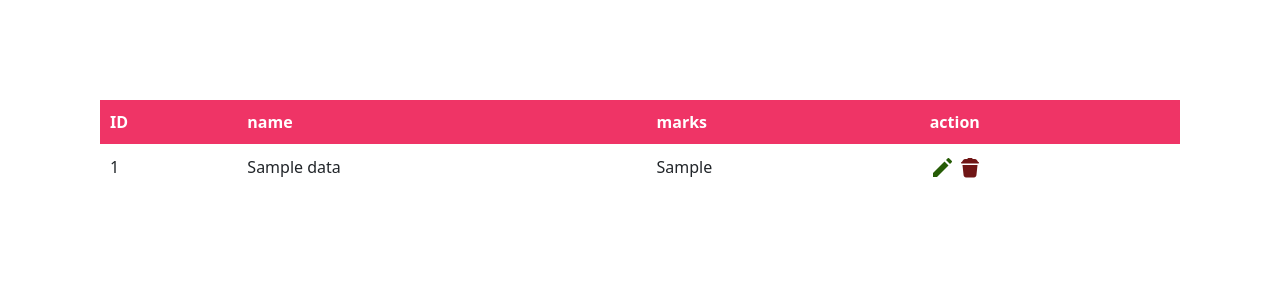
After one commit to cecyours/WebGrp, a PHP site: page /S13_P01_stu_list.php in a window 1280 px wide. The commit adds this page. Shown: the top 300 px of the page. Run offline with PHP 8.4, Linux system fonts and the light colour scheme; tables that the repository leaves empty or names only in its code hold one stand-in row (values such as "Sample post"); some libraries are stand-ins or nearby versions.

Commit message:
04/09/2023⠀⎦⎡⠀08:54⠀⎦⎢⠀Monday

```diff
--- a/S12_P01_stduent.php
+++ b/S12_P01_student.php
@@ -70,6 +70,8 @@
                 success : function(response){
 
                     alert(response)
+                    $("#student_name").val("")
+                    $("#student_mark").val("")
                 }
             })
         })
--- a/S12_P01_student_ajax.php
+++ b/S12_P01_student_ajax.php
@@ -1,11 +1,11 @@
 <?php
 
-    $con = mysqli_connect("localhost","root","","sample_coder") or die("kites are flying..");
+    $con = mysqli_connect("localhost","root","","db_student_data") or die("kites are flying..");
 
     $stu_name = $_POST['s_name'];
     $stu_mark = $_POST['s_mark'];
 
-    $sql  = "INSERT INTO `data`(`student_name`,`student_mark`) VALUES('$stu_name',$stu_mark);";
+    $sql  = "INSERT INTO `tbl_data`(`student_name`,`student_mark`) VALUES('$stu_name',$stu_mark);";
 
     $result = mysqli_query($con,$sql);
 
--- /dev/null
+++ b/S13_P01_stu_list.php
@@ -0,0 +1,131 @@
+<!DOCTYPE html>
+<html lang="en">
+
+<head>
+    <meta charset="UTF-8">
+    <meta name="viewport" content="width=device-width, initial-scale=1.0">
+    <title> kites </title>
+
+    <script src='https://kit.fontawesome.com/a076d05399.js' crossorigin='anonymous'></script>
+    <!-- bootstarp css -->
+    <link rel="stylesheet" href="./src/min.css">
+
+    <!-- js query cdn -->
+    <script src="./src/jq.js"></script>
+    <style>
+        .img-action-edit{
+            width:24px;
+        }
+        table{
+            width: 100%;
+            padding: 10px;
+        }
+        thead{
+            background: #ef3466;
+            color:white;
+        }
+        th,td{
+            padding: 10px;
+        }
+
+        tr:nth-child(even)
+        {
+            background: #eee;
+        }
+
+    </style>
+    <?php
+    $con = mysqli_connect("localhost", "root", "", "db_student_data") or die("kites are flying..");
+
+    ?>
+</head>
+
+<body>
+
+
+    <section class="document">
+
+        <?php
+
+        $sql = "SELECT * FROM tbl_data;";
+
+        $result = mysqli_query($con, $sql);
+        ?>
+        <table>
+            <thead>
+            <tr>
+
+                <th> ID </th>
+                <th> name </th>
+                <th> marks </th>
+                <th> action </th>
+            </tr>
+    </thead>
+    <tbody>
+            <?php
+            while ($row = mysqli_fetch_assoc($result)) {
+                ?>
+                <tr>
+
+                    <td>
+                        <?= $row['id'] ?>
+                    </td>
+                    <td>
+                        <?= $row['student_name'] ?>
+                    </td>
+                    <td>
+                        <?= $row['student_mark'] ?>
+                    </td>
+                    <td>
+                        <img class="img-action-edit btn_edit" data-stu_id="<?=$row['id']?>" src="./src/imgs/icons8-edit-24.png" alt="">
+                        <img class="img-action-edit btn_delete" data-stu_id="<?=$row['id']?>" src="./src/imgs/icons8-delete-48.png" alt="">
+
+                    </td>
+                </tr>
+
+                <?php
+            }
+            ?>
+            </tbody>
+
+            </table>
+
+
+    </section>
+
+</body>
+
+<!-- jquqery function / main method -->
+
+<script>
+
+            $(document).ready(function(){
+                $(".btn_edit").click(function(){
+                    var stu_id = $(this).data("stu_id");
+                    alert(stu_id)
+                })
+
+                $(".btn_delete").click(function(){
+                    console.log("kites")
+                    var stu_id = $(this).data("stu_id");
+
+                    $.ajax({
+                        url:'./S13_P01_delete.php',
+                        type:'post',
+                        data:{
+                            'id':stu_id
+                        },
+                        dataType:'json',
+                        success:function(response){
+                            console.log(response)
+                            alert(response.message)
+                            window.location.reload();
+
+                        }
+                    })
+                })
+            })
+
+</script>
+
+</html>
```
Also changed, not shown: S13_P01_delete.php (added, +20 -0 lines), src/imgs/icons8-delete-48.png (added), src/imgs/icons8-edit-24.png (added).
